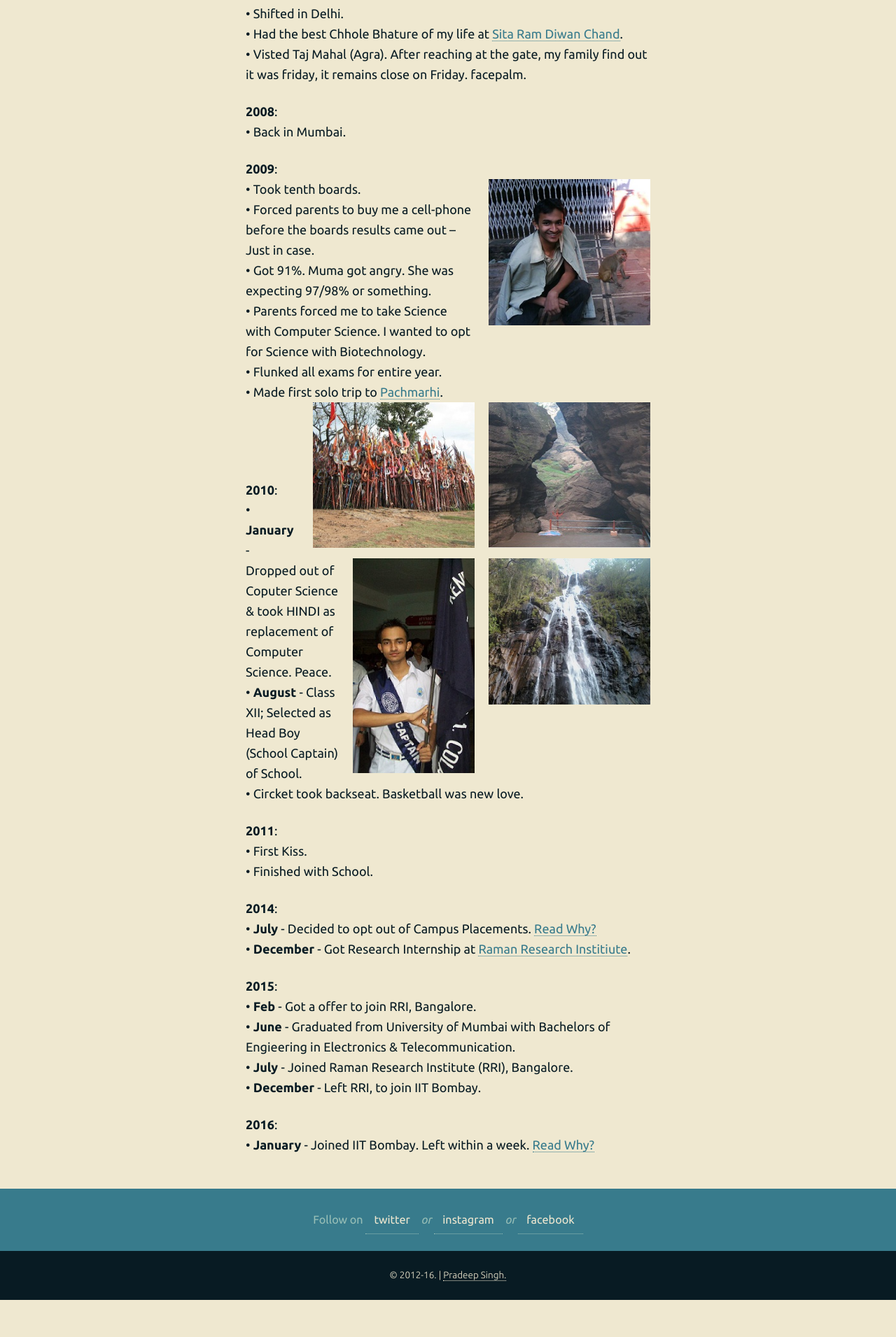
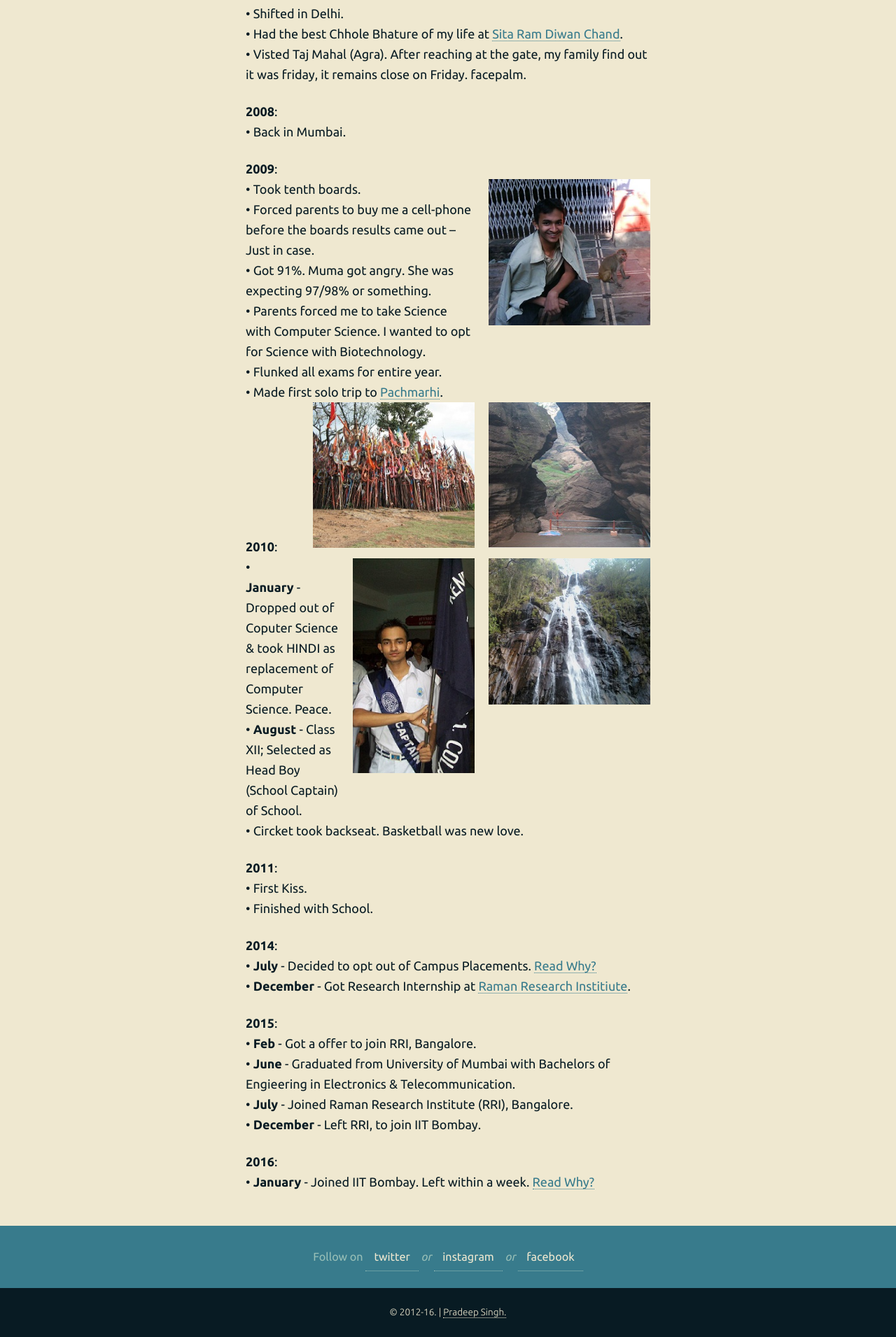
Before and after one commit to 93notes/93notes.github.io, a Jekyll site: the page built from timeline.html, in a window 1280 px wide. Shown: the part 1415-3326 px from the top of the page at 70% size. Built offline with Jekyll 4.4.1, drawn with Linux system fonts in a browser that asks for light colours; nearby versions of some CDN libraries; before the commit the page ends 3273 px from its top, so only the background shows below that.

Commit message:
Update timeline.html

```diff
--- a/timeline.html
+++ b/timeline.html
@@ -115,6 +115,9 @@ He wanted me to be as Rich as his freind. LOL. </br>
 <img width="40%" float="left" src="/images/personal/caves.jpg" alt="Caves in Pachmarhi"/> <img width="40%" float="center" src="/images/personal/temple.jpg" alt="Temple in Pachmarhi"/> <img width="40%" float="right" src="/images/personal/waterfall.jpg" alt="Bee Waterfall in Pachmarhi"/>
 </p>
 </br>
+<p></p>
+</br>
+</br>
 </br>
 </br>
 <p>
```
